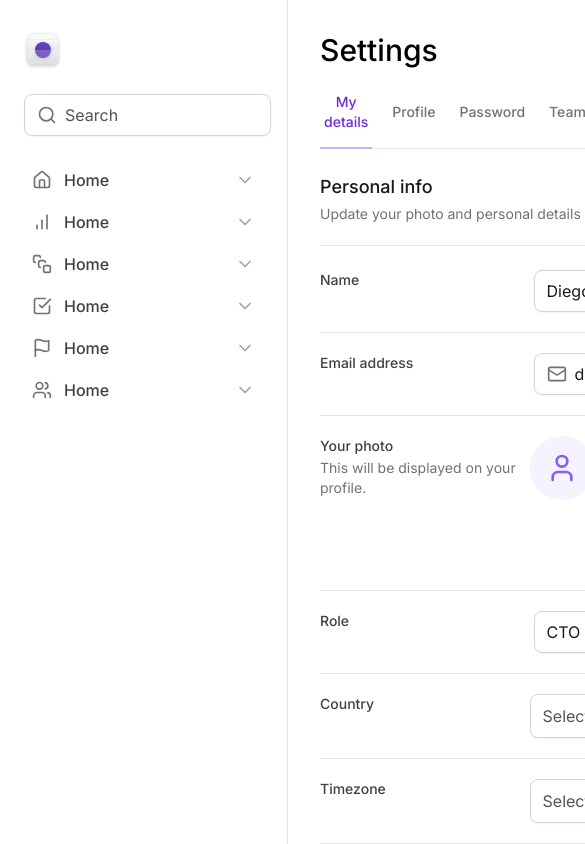
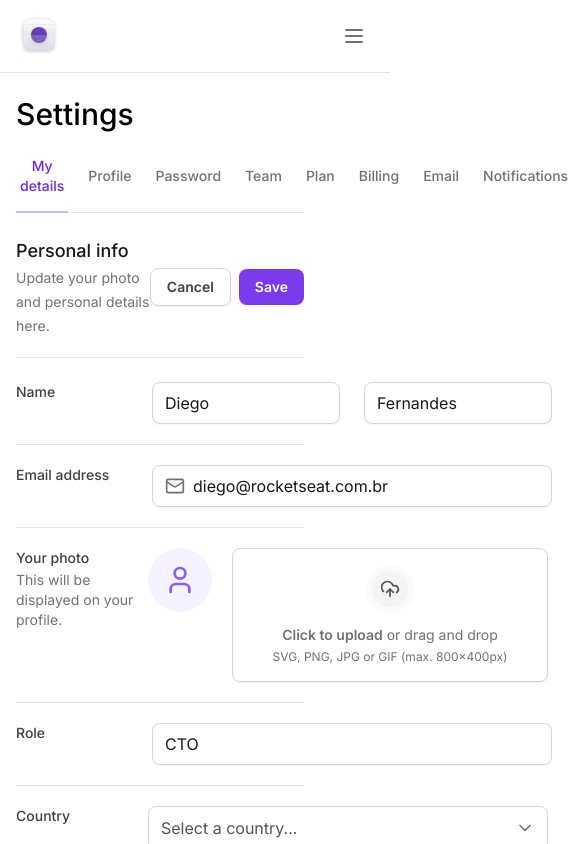
Before and after one commit to navestelar/tailwind-next, a Next.js app: page / in a window 390 px wide. Shown: the top 844 px of the page, 585 px wide, since content can reach past the window. Built offline with nearby package versions, Linux system fonts and the light colour scheme.

Commit message:
responsividade menubar

```diff
--- a/package.json
+++ b/package.json
@@ -10,6 +10,7 @@
   },
   "dependencies": {
     "@formkit/auto-animate": "^0.8.2",
+    "@radix-ui/react-collapsible": "^1.0.3",
     "@radix-ui/react-select": "^2.0.0",
     "@radix-ui/react-tabs": "^1.0.4",
     "framer-motion": "^11.0.24",
--- a/src/app/layout.tsx
+++ b/src/app/layout.tsx
@@ -1,30 +1,30 @@
-import type { Metadata } from "next";
-import { Inter } from "next/font/google";
-import "./globals.css";
-import { Sidebar } from "@/components/Sidebar";
+import { Sidebar } from '@/components/Sidebar'
+import './globals.css'
+import type { Metadata } from 'next'
+import { Inter } from 'next/font/google'
 
-const inter = Inter({ subsets: ["latin"] });
+const inter = Inter({ subsets: ['latin'] })
 
 export const metadata: Metadata = {
-  title: "Create Next App",
-  description: "Generated by create next app",
-};
+  title: 'Create Next App',
+  description: 'Generated by create next app',
+}
 
 export default function RootLayout({
   children,
-}: Readonly<{
-  children: React.ReactNode;
-}>) {
+}: {
+  children: React.ReactNode
+}) {
   return (
     <html lang="en" className="antialiased">
       <body className={inter.className}>
-        <div className="min-h-screen grid grid-cols-app">
+        <div className="grid min-h-screen grid-cols-app">
           <Sidebar />
-          <main className="px-8 pb-12 pt-8">
+          <main className="px-4 pb-12 pt-24 lg:col-start-2 lg:px-8 lg:pt-8">
             {children}
           </main>
         </div>
       </body>
     </html>
-  );
+  )
 }
--- a/src/components/Sidebar/index.tsx
+++ b/src/components/Sidebar/index.tsx
@@ -1,6 +1,7 @@
+'use client'
+
+import { Logo } from '@/components/Sidebar/Logo'
 import {
-  Cog,
-  LifeBuoy,
   Search,
   BarChart,
   CheckSquare,
@@ -8,24 +9,37 @@
   Home,
   SquareStack,
   Users,
+  LifeBuoy,
+  Cog,
+  Menu,
 } from 'lucide-react'
-import { Logo } from './Logo'
-
 import { NavItem } from './NavItem'
 import { UsedSpaceWidget } from './UsedSpaceWidget'
 import { Profile } from './Profile'
+import * as Collapsible from '@radix-ui/react-collapsible'
 import * as Input from '@/components/Input'
+import { Button } from '../Button'
 
 export function Sidebar() {
   return (
-    <aside className="flex flex-col gap-6 border-r border-zinc-200 px-5 py-8 ">
+    <Collapsible.Root className="fixed left-0 right-0 top-0 z-20 flex flex-col gap-6 border-b border-zinc-200 bg-white p-4 data-[state=open]:bottom-0 lg:right-auto  lg:w-80 lg:border-r lg:px-5 lg:py-8 lg:data-[state=closed]:bottom-0">
+      <div className="flex items-center justify-between">
         <Logo />
+        <Collapsible.Trigger asChild className="lg:hidden">
+          <Button variant="ghost">
+            <Menu className="h-6 w-6" />
+          </Button>
+        </Collapsible.Trigger>
+      </div>
 
+      <Collapsible.Content
+        forceMount
+        className="flex flex-1 flex-col gap-6 data-[state=closed]:hidden lg:data-[state=closed]:flex"
+      >
         <Input.Root>
           <Input.Prefix>
-          <Search className="size-5 text-zinc-500" />
+            <Search className="h-5 w-5 to-zinc-500" />
           </Input.Prefix>
-
           <Input.Control placeholder="Search" />
         </Input.Root>
 
@@ -43,13 +57,14 @@
             <NavItem title="Support" icon={LifeBuoy} />
             <NavItem title="Settings" icon={Cog} />
           </nav>
-      </div>
 
           <UsedSpaceWidget />
 
           <div className="h-px bg-zinc-200" />
 
           <Profile />
-    </aside>
+        </div>
+      </Collapsible.Content>
+    </Collapsible.Root>
   )
 }
```
Also changed, not shown: 1 other file (tests, documents, lock files or other folders). Lines whose indentation alone changed are shown as unchanged.
